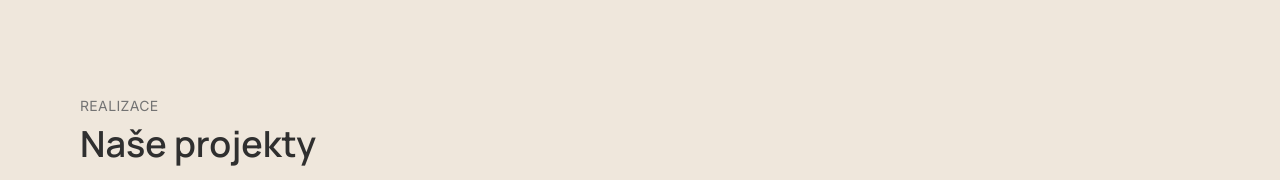
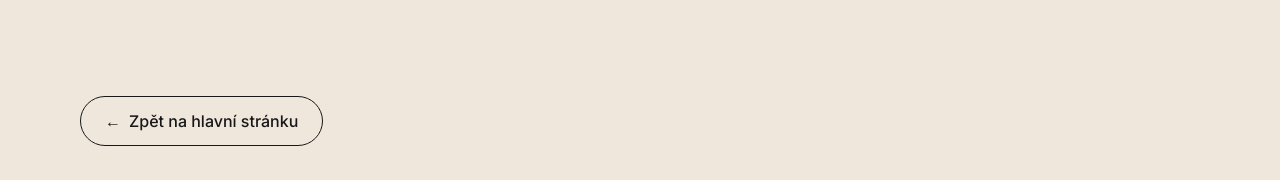
Before and after one commit to kh0l-ws/woodstone, a Next.js app: page /galerie in a window 1280 px wide. Shown: the top 180 px of the page. Built offline with nearby package versions, Linux system fonts and the light colour scheme.

Commit message:
galerie-proklik2

```diff
--- a/app/galerie/page.tsx
+++ b/app/galerie/page.tsx
@@ -3,6 +3,7 @@
 
 import { useState } from "react";
 import Image from "next/image";
+import Link from "next/link";
 
 type Category = "Vše" | "Domy" | "Pergoly" | "Rekonstrukce" | "Zemní práce" | "Truhlářství";
 
@@ -48,6 +49,13 @@ export default function GaleriePage() {
 
   return (
     <main className="max-w-6xl mx-auto px-4 py-16 md:py-24">
+      <Link
+        href="/"
+        className="inline-flex items-center gap-2 px-6 py-3 rounded-full border border-neutral-900 text-neutral-900 font-medium hover:bg-neutral-900 hover:text-white transition cursor-pointer mb-8"
+      >
+    <span aria-hidden="true">←</span>
+       Zpět na hlavní stránku
+    </Link>
       <p className="text-sm uppercase tracking-wide text-neutral-500 mb-2">
         Realizace
       </p>
```
